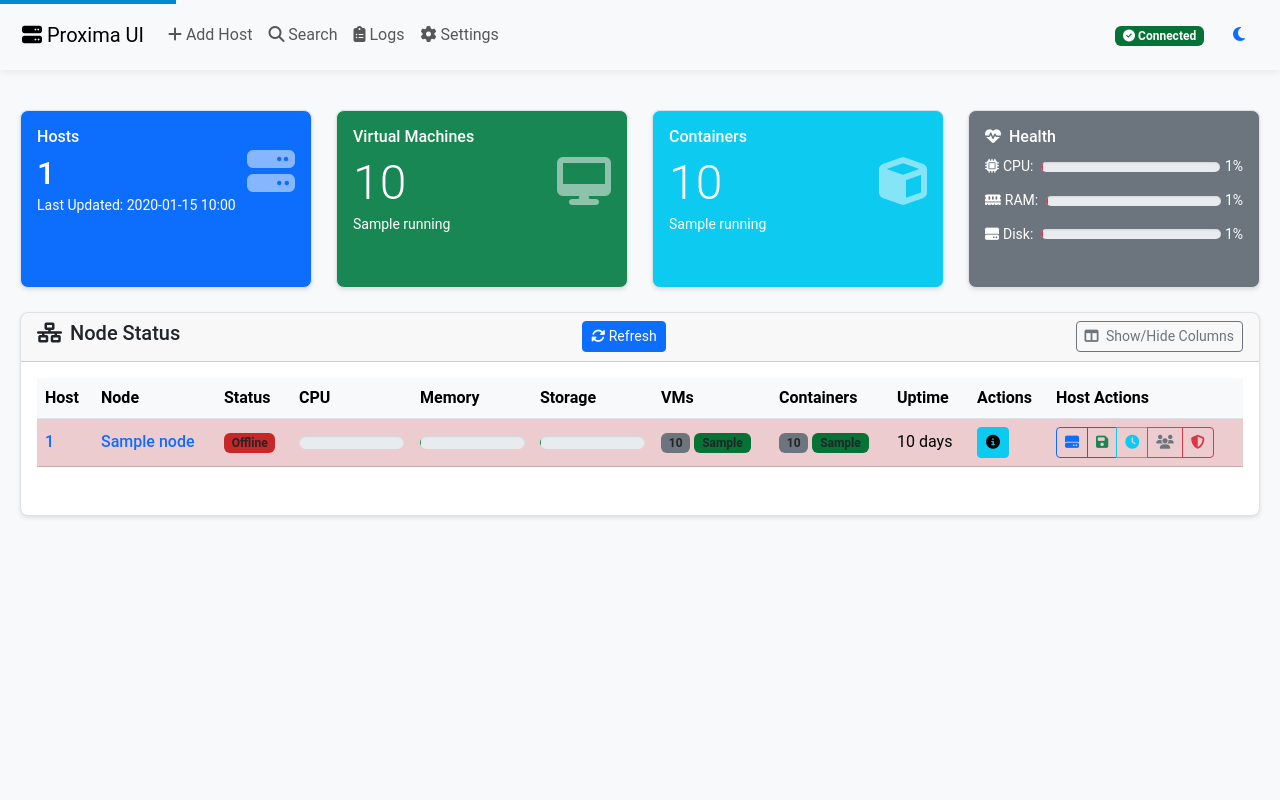
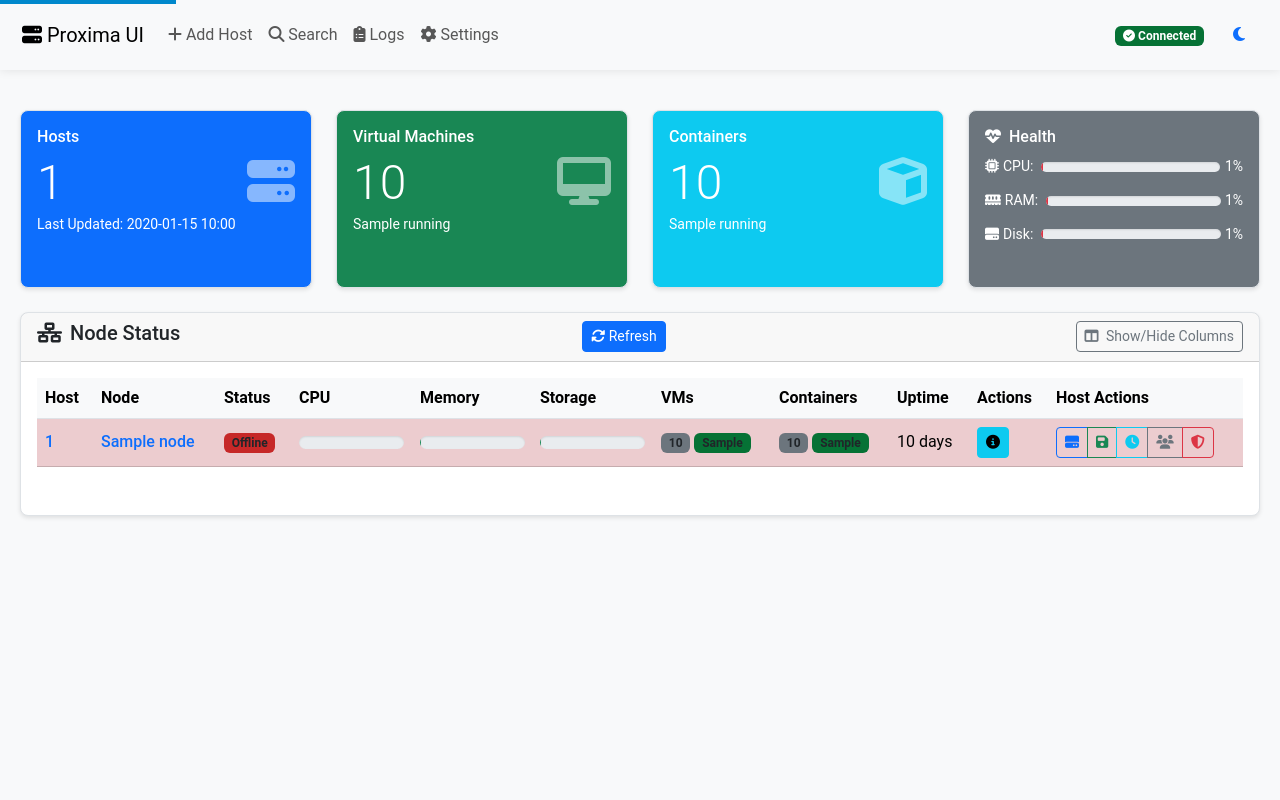
Before and after one commit to fabriziosalmi/proxima-ui, a Flask app: template app/templates/index.html in a window 1280 px wide. Run offline with Flask 2, Linux system fonts and the light colour scheme; the template is opened without the code that fills it: most values are stand-ins (such as "Sample title", 1, 10 or a date in 2020); some libraries are stand-ins or nearby versions.

Commit message:
feat: Update hosts card to display count in a larger heading format

```diff
--- a/app/templates/index.html
+++ b/app/templates/index.html
@@ -19,7 +19,7 @@
                         <div class="d-flex justify-content-between align-items-center">
                             <div>
                                 <h6 class="card-title mb-0">Hosts</h6>
-                                <h2 class="mt-2 mb-0">{{ hosts|length }}</h2>
+                                <h1 class="mt-2 mb-0 display-5">{{ hosts|length }}</h1>
                                 <small>Last Updated: {{ now.strftime('%Y-%m-%d %H:%M') }}</small>
                             </div>
                             <div>
```
Also changed, not shown: 1 other file.
